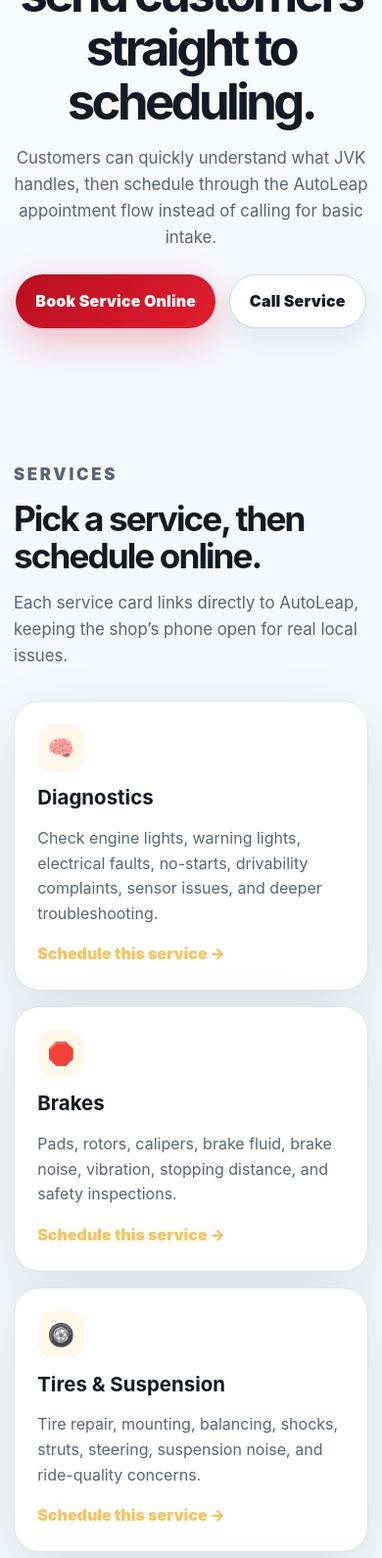
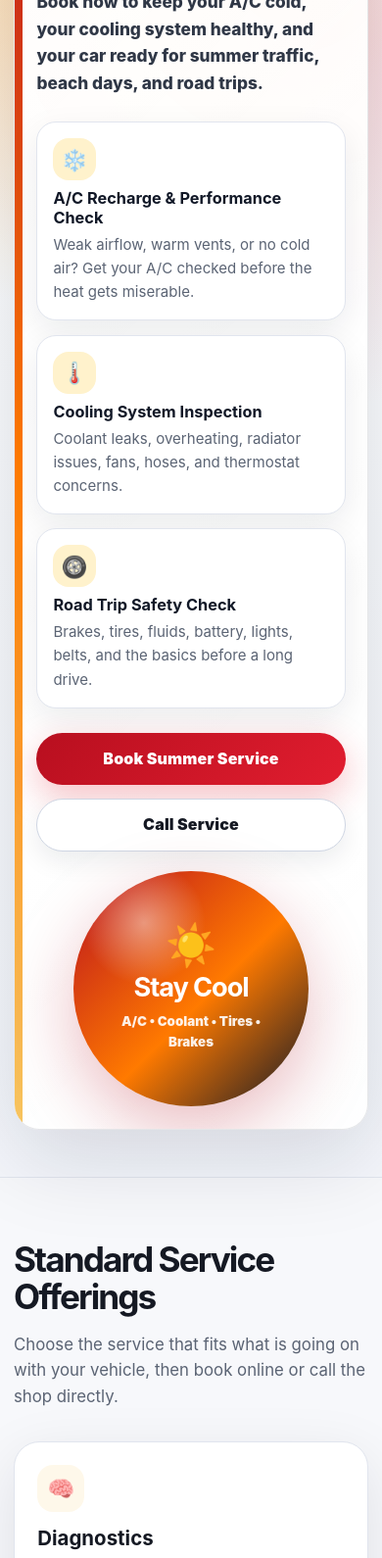
Before and after one commit to davidp-granet/jvkautorepair.granet.tech, a plain HTML site: page services.html in a window 390 px wide. Shown: the part 364-1954 px from the top of the page at 98% size. Drawn offline with Linux system fonts and the light colour scheme.

Commit message:
More changes from Dave

```diff
--- a/services.html
+++ b/services.html
@@ -1,41 +1,31 @@
-<!doctype html>
-<html lang="en">
-<head>
-  <meta charset="utf-8" />
-  <meta name="viewport" content="width=device-width, initial-scale=1" />
-  <title>Auto Repair Services | JVK Auto Service & Sales</title>
-  <meta name="description" content="Schedule auto repair in Derry, NH: diagnostics, brakes, tires, maintenance, A/C, electrical, suspension, engine work, and more." />
-  <meta name="theme-color" content="#b80f1f" />
-  <meta property="og:title" content="Auto Repair Services | JVK Auto Service & Sales" />
-  <meta property="og:description" content="View JVK repair services and schedule through AutoLeap." />
-  <meta property="og:type" content="website" />
-  <link rel="stylesheet" href="styles.css" />
-  <link rel="icon" href="assets/jvk-logo.svg" type="image/svg+xml" />
+<html lang="en"><head>
+  <meta charset="utf-8">
+  <meta name="viewport" content="width=device-width, initial-scale=1">
+  <title>Auto Repair Services | JVK Auto Service &amp; Sales</title>
+  <meta name="description" content="Schedule auto repair in Derry, NH: diagnostics, brakes, tires, maintenance, A/C, electrical, suspension, engine work, and more.">
+  <meta name="theme-color" content="#b80f1f">
+  <meta property="og:title" content="Auto Repair Services | JVK Auto Service &amp; Sales">
+  <meta property="og:description" content="View JVK repair services and schedule through AutoLeap.">
+  <meta property="og:type" content="website">
+  <link rel="stylesheet" href="styles.css">
+  <link rel="icon" href="assets/jvk-logo.svg" type="image/svg+xml">
 </head>
-<body>
+<body class="">
 <a class="skip-link" href="#main">Skip to content</a>
-<header class="site-header" data-header>
-  <div class="topbar">
-    <a href="tel:+16034212678">Service: (603) 421-2678</a>
-    <span aria-hidden="true">•</span>
-    <a href="tel:+16037979217">Sales: (603) 797-9217</a>
-    <span aria-hidden="true">•</span>
-    <a class="topbar-uhaul" href="https://www.uhaul.com/Locations/Truck-Rentals-near-Derry-NH-03038/037572/" target="_blank" rel="noopener">Reserve U-Haul Online</a>
-    <span aria-hidden="true">•</span>
-    <a href="https://www.google.com/maps/search/?api=1&query=JVK%20Auto%20Service%20%26%20Sales%206%20Folsom%20Rd%20Derry%20NH%2003038" target="_blank" rel="noopener">6 Folsom Rd, Derry, NH</a>
-  </div>
+<header class="site-header" data-header="">
+
   <nav class="nav" aria-label="Main navigation">
-    <a class="brand" href="index.html" aria-label="JVK Auto Service & Sales home">
-      <img src="assets/jvk-logo.svg" alt="" width="54" height="54" />
-      <span><strong>JVK Auto</strong><small>Service • Sales • U-Haul</small></span>
+    <a class="brand" href="index.html" aria-label="JVK Auto Service &amp; Sales home">
+      <img src="https://www.jvkautorepair.com/wp-content/uploads/2025/10/logo-1.png" alt="" width="180">
+
     </a>
-    <button class="nav-toggle" type="button" aria-expanded="false" aria-controls="nav-links" data-nav-toggle>
+    <button class="nav-toggle" type="button" aria-expanded="false" aria-controls="nav-links" data-nav-toggle="">
       <span class="sr-only">Open navigation</span><span></span><span></span><span></span>
     </button>
-    <div class="nav-links" id="nav-links" data-nav-links>
+    <div class="nav-links" id="nav-links" data-nav-links="">
       <a href="index.html">Home</a>
-      <a href="services.html">Services</a>
-      <button class="nav-contact-button" type="button" data-contact-open>Contact Us</button>
+      <a class="active" href="services.html">Services</a>
+      <button class="nav-contact-button" type="button" data-contact-open="">Contact Us</button>
       <a class="btn btn-small btn-sales" href="https://www.jvkautos.com/cars-for-sale" target="_blank" rel="noopener">Browse Used Cars</a>
       <a class="btn btn-small btn-uhaul" href="https://www.uhaul.com/Locations/Truck-Rentals-near-Derry-NH-03038/037572/" target="_blank" rel="noopener">U-Haul</a>
       <a class="btn btn-small" href="https://app.myautoleap.com/#/customer-appointment-request/eyJhbGciOiJIUzI1NiIsInR5cCI6IkpXVCJ9.eyJpZCI6IjY1OTcyMjExMGQ3MjU5MDAyMzI1OGYyYyIsImNvbXBhbnlJZCI6IjY3OTcyYWI2NTU4YjNjYWY5YjdjZDY1YSIsInNob3BJZCI6IjY3OTcyYWI2NTU4YjNjYWY5YjdjZDY2YyIsImlzQ29uc3VtZXIiOnRydWUsImlhdCI6MTczODg3MzMyNn0.xbHKh1FTRKF09D29kLP2rGA5WZ_JU78QvMjMRIlIIWc?trackingId=" target="_blank" rel="noopener">Book Service</a>
@@ -44,69 +34,103 @@
 </header>
 <main id="main">
 
-<section class="page-hero services-page-hero">
-  <div class="container narrow">
-    <p class="eyebrow">Repair & Maintenance</p>
-    <h1>Service categories that send customers straight to scheduling.</h1>
-    <p>Customers can quickly understand what JVK handles, then schedule through the AutoLeap appointment flow instead of calling for basic intake.</p>
-    <div class="hero-actions centered">
-      <a class="btn" href="https://app.myautoleap.com/#/customer-appointment-request/eyJhbGciOiJIUzI1NiIsInR5cCI6IkpXVCJ9.eyJpZCI6IjY1OTcyMjExMGQ3MjU5MDAyMzI1OGYyYyIsImNvbXBhbnlJZCI6IjY3OTcyYWI2NTU4YjNjYWY5YjdjZDY1YSIsInNob3BJZCI6IjY3OTcyYWI2NTU4YjNjYWY5YjdjZDY2YyIsImlzQ29uc3VtZXIiOnRydWUsImlhdCI6MTczODg3MzMyNn0.xbHKh1FTRKF09D29kLP2rGA5WZ_JU78QvMjMRIlIIWc?trackingId=" target="_blank" rel="noopener">Book Service Online</a>
-      <a class="btn btn-ghost" href="tel:+16034212678">Call Service</a>
+<section class="summer-deals-section" id="summer-deals" aria-label="Summer service specials">
+  <div class="container">
+    <div class="summer-deal-card">
+      <div class="summer-deal-copy">
+        <p class="eyebrow">Seasonal Service Special</p>
+        <h1>SUMMER IS HERE</h1>
+        <p class="summer-lead">
+          Book now to keep your A/C cold, your cooling system healthy, and your car ready for summer traffic, beach days, and road trips.
+        </p>
+
+        <div class="summer-deal-grid" aria-label="Featured summer services">
+          <article class="summer-mini-card">
+            <span aria-hidden="true">❄️</span>
+            <strong>A/C Recharge &amp; Performance Check</strong>
+            <p>Weak airflow, warm vents, or no cold air? Get your A/C checked before the heat gets miserable.</p>
+          </article>
+
+          <article class="summer-mini-card">
+            <span aria-hidden="true">🌡️</span>
+            <strong>Cooling System Inspection</strong>
+            <p>Coolant leaks, overheating, radiator issues, fans, hoses, and thermostat concerns.</p>
+          </article>
+
+          <article class="summer-mini-card">
+            <span aria-hidden="true">🛞</span>
+            <strong>Road Trip Safety Check</strong>
+            <p>Brakes, tires, fluids, battery, lights, belts, and the basics before a long drive.</p>
+          </article>
+        </div>
+
+        <div class="summer-actions">
+          <a class="btn" href="https://app.myautoleap.com/#/customer-appointment-request/eyJhbGciOiJIUzI1NiIsInR5cCI6IkpXVCJ9.eyJpZCI6IjY1OTcyMjExMGQ3MjU5MDAyMzI1OGYyYyIsImNvbXBhbnlJZCI6IjY3OTcyYWI2NTU4YjNjYWY5YjdjZDY1YSIsInNob3BJZCI6IjY3OTcyYWI2NTU4YjNjYWY5YjdjZDY2YyIsImlzQ29uc3VtZXIiOnRydWUsImlhdCI6MTczODg3MzMyNn0.xbHKh1FTRKF09D29kLP2rGA5WZ_JU78QvMjMRIlIIWc?trackingId=" target="_blank" rel="noopener">Book Summer Service</a>
+          <a class="btn btn-ghost" href="tel:+16034212678">Call Service</a>
+        </div>
+      </div>
+
+      <aside class="summer-deal-badge" aria-label="Summer service focus">
+        <span aria-hidden="true">☀️</span>
+        <strong>Stay Cool</strong>
+        <small>A/C • Coolant • Tires • Brakes</small>
+      </aside>
     </div>
   </div>
 </section>
 
+
 <section class="section">
   <div class="container">
-    <div class="section-head reveal">
-      <p class="eyebrow">Services</p>
-      <h2>Pick a service, then schedule online.</h2>
-      <p>Each service card links directly to AutoLeap, keeping the shop’s phone open for real local issues.</p>
+    <div class="section-head reveal is-visible">
+
+      <h2>Standard Service Offerings</h2>
+      <p>Choose the service that fits what is going on with your vehicle, then book online or call the shop directly.</p>
     </div>
     <div class="service-grid services-list-grid">
-      <article class="service-card service-card-linked reveal">
+      <article class="service-card service-card-linked reveal is-visible">
         <span class="card-icon">🧠</span>
         <h3>Diagnostics</h3>
         <p>Check engine lights, warning lights, electrical faults, no-starts, drivability complaints, sensor issues, and deeper troubleshooting.</p>
         <a class="text-link service-cta" href="https://app.myautoleap.com/#/customer-appointment-request/eyJhbGciOiJIUzI1NiIsInR5cCI6IkpXVCJ9.eyJpZCI6IjY1OTcyMjExMGQ3MjU5MDAyMzI1OGYyYyIsImNvbXBhbnlJZCI6IjY3OTcyYWI2NTU4YjNjYWY5YjdjZDY1YSIsInNob3BJZCI6IjY3OTcyYWI2NTU4YjNjYWY5YjdjZDY2YyIsImlzQ29uc3VtZXIiOnRydWUsImlhdCI6MTczODg3MzMyNn0.xbHKh1FTRKF09D29kLP2rGA5WZ_JU78QvMjMRIlIIWc?trackingId=" target="_blank" rel="noopener">Schedule this service →</a>
       </article>
-      <article class="service-card service-card-linked reveal">
+      <article class="service-card service-card-linked reveal is-visible">
         <span class="card-icon">🛑</span>
         <h3>Brakes</h3>
         <p>Pads, rotors, calipers, brake fluid, brake noise, vibration, stopping distance, and safety inspections.</p>
         <a class="text-link service-cta" href="https://app.myautoleap.com/#/customer-appointment-request/eyJhbGciOiJIUzI1NiIsInR5cCI6IkpXVCJ9.eyJpZCI6IjY1OTcyMjExMGQ3MjU5MDAyMzI1OGYyYyIsImNvbXBhbnlJZCI6IjY3OTcyYWI2NTU4YjNjYWY5YjdjZDY1YSIsInNob3BJZCI6IjY3OTcyYWI2NTU4YjNjYWY5YjdjZDY2YyIsImlzQ29uc3VtZXIiOnRydWUsImlhdCI6MTczODg3MzMyNn0.xbHKh1FTRKF09D29kLP2rGA5WZ_JU78QvMjMRIlIIWc?trackingId=" target="_blank" rel="noopener">Schedule this service →</a>
       </article>
-      <article class="service-card service-card-linked reveal">
+      <article class="service-card service-card-linked reveal is-visible">
         <span class="card-icon">🛞</span>
-        <h3>Tires & Suspension</h3>
+        <h3>Tires &amp; Suspension</h3>
         <p>Tire repair, mounting, balancing, shocks, struts, steering, suspension noise, and ride-quality concerns.</p>
         <a class="text-link service-cta" href="https://app.myautoleap.com/#/customer-appointment-request/eyJhbGciOiJIUzI1NiIsInR5cCI6IkpXVCJ9.eyJpZCI6IjY1OTcyMjExMGQ3MjU5MDAyMzI1OGYyYyIsImNvbXBhbnlJZCI6IjY3OTcyYWI2NTU4YjNjYWY5YjdjZDY1YSIsInNob3BJZCI6IjY3OTcyYWI2NTU4YjNjYWY5YjdjZDY2YyIsImlzQ29uc3VtZXIiOnRydWUsImlhdCI6MTczODg3MzMyNn0.xbHKh1FTRKF09D29kLP2rGA5WZ_JU78QvMjMRIlIIWc?trackingId=" target="_blank" rel="noopener">Schedule this service →</a>
       </article>
-      <article class="service-card service-card-linked reveal">
+      <article class="service-card service-card-linked reveal is-visible">
         <span class="card-icon">🛢️</span>
-        <h3>Oil & Maintenance</h3>
+        <h3>Oil &amp; Maintenance</h3>
         <p>Oil changes, filters, fluids, belts, hoses, batteries, tune-ups, and manufacturer mileage maintenance.</p>
         <a class="text-link service-cta" href="https://app.myautoleap.com/#/customer-appointment-request/eyJhbGciOiJIUzI1NiIsInR5cCI6IkpXVCJ9.eyJpZCI6IjY1OTcyMjExMGQ3MjU5MDAyMzI1OGYyYyIsImNvbXBhbnlJZCI6IjY3OTcyYWI2NTU4YjNjYWY5YjdjZDY1YSIsInNob3BJZCI6IjY3OTcyYWI2NTU4YjNjYWY5YjdjZDY2YyIsImlzQ29uc3VtZXIiOnRydWUsImlhdCI6MTczODg3MzMyNn0.xbHKh1FTRKF09D29kLP2rGA5WZ_JU78QvMjMRIlIIWc?trackingId=" target="_blank" rel="noopener">Schedule this service →</a>
       </article>
-      <article class="service-card service-card-linked reveal">
+      <article class="service-card service-card-linked reveal is-visible">
         <span class="card-icon">❄️</span>
-        <h3>A/C, Heating & Cooling</h3>
+        <h3>A/C, Heating &amp; Cooling</h3>
         <p>A/C service, heat concerns, radiator issues, coolant leaks, overheating, fans, thermostats, and seasonal checks.</p>
         <a class="text-link service-cta" href="https://app.myautoleap.com/#/customer-appointment-request/eyJhbGciOiJIUzI1NiIsInR5cCI6IkpXVCJ9.eyJpZCI6IjY1OTcyMjExMGQ3MjU5MDAyMzI1OGYyYyIsImNvbXBhbnlJZCI6IjY3OTcyYWI2NTU4YjNjYWY5YjdjZDY1YSIsInNob3BJZCI6IjY3OTcyYWI2NTU4YjNjYWY5YjdjZDY2YyIsImlzQ29uc3VtZXIiOnRydWUsImlhdCI6MTczODg3MzMyNn0.xbHKh1FTRKF09D29kLP2rGA5WZ_JU78QvMjMRIlIIWc?trackingId=" target="_blank" rel="noopener">Schedule this service →</a>
       </article>
-      <article class="service-card service-card-linked reveal">
+      <article class="service-card service-card-linked reveal is-visible">
         <span class="card-icon">⚙️</span>
-        <h3>Engine & Driveline</h3>
+        <h3>Engine &amp; Driveline</h3>
         <p>Engine repair, engine replacement, driveline repairs, under-car service, exhaust, and complex mechanical work.</p>
         <a class="text-link service-cta" href="https://app.myautoleap.com/#/customer-appointment-request/eyJhbGciOiJIUzI1NiIsInR5cCI6IkpXVCJ9.eyJpZCI6IjY1OTcyMjExMGQ3MjU5MDAyMzI1OGYyYyIsImNvbXBhbnlJZCI6IjY3OTcyYWI2NTU4YjNjYWY5YjdjZDY1YSIsInNob3BJZCI6IjY3OTcyYWI2NTU4YjNjYWY5YjdjZDY2YyIsImlzQ29uc3VtZXIiOnRydWUsImlhdCI6MTczODg3MzMyNn0.xbHKh1FTRKF09D29kLP2rGA5WZ_JU78QvMjMRIlIIWc?trackingId=" target="_blank" rel="noopener">Schedule this service →</a>
       </article>
-      <article class="service-card service-card-linked reveal">
+      <article class="service-card service-card-linked reveal is-visible">
         <span class="card-icon">🌍</span>
-        <h3>Foreign & Domestic</h3>
+        <h3>Foreign &amp; Domestic</h3>
         <p>Service for domestic vehicles and foreign makes that need careful diagnostics and experienced technicians.</p>
         <a class="text-link service-cta" href="https://app.myautoleap.com/#/customer-appointment-request/eyJhbGciOiJIUzI1NiIsInR5cCI6IkpXVCJ9.eyJpZCI6IjY1OTcyMjExMGQ3MjU5MDAyMzI1OGYyYyIsImNvbXBhbnlJZCI6IjY3OTcyYWI2NTU4YjNjYWY5YjdjZDY1YSIsInNob3BJZCI6IjY3OTcyYWI2NTU4YjNjYWY5YjdjZDY2YyIsImlzQ29uc3VtZXIiOnRydWUsImlhdCI6MTczODg3MzMyNn0.xbHKh1FTRKF09D29kLP2rGA5WZ_JU78QvMjMRIlIIWc?trackingId=" target="_blank" rel="noopener">Schedule this service →</a>
       </article>
-      <article class="service-card service-card-linked reveal">
+      <article class="service-card service-card-linked reveal is-visible">
         <span class="card-icon">🔑</span>
         <h3>Convenience</h3>
         <p>Secure 24-hour key drop, appointment requests, financing options, and easy contact paths for busy customers.</p>
@@ -116,21 +140,13 @@
   </div>
 </section>
 
-<section class="section cta-band">
-  <div class="container cta-inner">
-    <div>
-      <h2>Ready to schedule?</h2>
-      <p>Send customers straight to AutoLeap for booking instead of making them call during shop hours.</p>
-    </div>
-    <a class="btn" href="https://app.myautoleap.com/#/customer-appointment-request/eyJhbGciOiJIUzI1NiIsInR5cCI6IkpXVCJ9.eyJpZCI6IjY1OTcyMjExMGQ3MjU5MDAyMzI1OGYyYyIsImNvbXBhbnlJZCI6IjY3OTcyYWI2NTU4YjNjYWY5YjdjZDY1YSIsInNob3BJZCI6IjY3OTcyYWI2NTU4YjNjYWY5YjdjZDY2YyIsImlzQ29uc3VtZXIiOnRydWUsImlhdCI6MTczODg3MzMyNn0.xbHKh1FTRKF09D29kLP2rGA5WZ_JU78QvMjMRIlIIWc?trackingId=" target="_blank" rel="noopener">Book Now</a>
-  </div>
-</section>
+
 
 </main>
 <footer class="site-footer">
   <div class="container footer-grid">
     <div>
-      <a class="footer-brand" href="index.html"><img src="assets/jvk-logo.svg" alt="" width="48" height="48" /><strong>JVK Auto Service & Sales</strong></a>
+      <a class="footer-brand" href="index.html"><img src="assets/jvk-logo.svg" alt="" width="48" height="48"><strong>JVK Auto Service &amp; Sales</strong></a>
       <p>Auto repair, used vehicles, financing, and U-Haul rentals from one local Derry, New Hampshire shop.</p>
     </div>
     <div>
@@ -149,14 +165,14 @@
     </div>
   </div>
   <div class="footer-bottom">
-    <span>© 2026 JVK Auto Service & Sales</span>
+    <span>© 2026 JVK Auto Service &amp; Sales</span>
     <span>Static redesign by GraNet IT Solutions</span>
   </div>
 </footer>
-<div class="contact-modal" data-contact-modal aria-hidden="true">
-  <div class="contact-modal-backdrop" data-contact-close></div>
+<div class="contact-modal" data-contact-modal="" aria-hidden="true">
+  <div class="contact-modal-backdrop" data-contact-close=""></div>
   <section class="contact-modal-dialog" role="dialog" aria-modal="true" aria-labelledby="contact-modal-title" tabindex="-1">
-    <button class="contact-modal-close" type="button" aria-label="Close contact information" data-contact-close>×</button>
+    <button class="contact-modal-close" type="button" aria-label="Close contact information" data-contact-close="">×</button>
     <div class="contact-modal-content">
       <p class="eyebrow">Contact JVK</p>
       <h2 id="contact-modal-title">JVK Auto Service &amp; Sales</h2>
@@ -184,5 +200,6 @@
 </div>
 
 <script src="script.js"></script>
-</body>
-</html>
+
+
+</body></html>
--- a/styles.css
+++ b/styles.css
@@ -436,3 +436,188 @@ body.modal-open { overflow: hidden; }
   padding: 3rem 0;
 }
 .redirect-page p { color: var(--dark-muted); }
+
+/* 2026-06 update: services page summer deals hero */
+.summer-deals-section {
+  padding: clamp(2.75rem, 6vw, 5.25rem) 0 clamp(3.25rem, 7vw, 6rem);
+  background:
+    radial-gradient(circle at 12% 12%, rgba(255, 180, 60, .38), transparent 28%),
+    radial-gradient(circle at 82% 18%, rgba(225, 29, 47, .18), transparent 32%),
+    linear-gradient(180deg, #ffffff 0%, #f4f6fb 100%);
+  border-bottom: 1px solid #e1e5ee;
+}
+
+.summer-deal-card {
+  position: relative;
+  overflow: hidden;
+  display: grid;
+  grid-template-columns: minmax(0, 1fr) minmax(220px, 300px);
+  gap: clamp(1.25rem, 4vw, 3rem);
+  align-items: center;
+  padding: clamp(1.4rem, 4vw, 3.2rem);
+  border-radius: 34px;
+  background:
+    linear-gradient(135deg, rgba(255, 255, 255, .97), rgba(255, 255, 255, .9)),
+    radial-gradient(circle at 80% 12%, rgba(255, 122, 0, .24), transparent 30%);
+  color: var(--dark-text);
+  border: 1px solid rgba(16, 24, 40, .10);
+  box-shadow: 0 28px 90px rgba(16, 24, 40, .14);
+}
+
+.summer-deal-card::before {
+  content: "";
+  position: absolute;
+  inset: 0 auto 0 0;
+  width: clamp(8px, 1.1vw, 14px);
+  background: linear-gradient(180deg, var(--red), #ff7a00, var(--gold));
+}
+
+.summer-deal-copy {
+  position: relative;
+  z-index: 1;
+}
+
+.summer-deal-card h1 {
+  max-width: 100%;
+  margin: 0;
+  color: #111827;
+  font-size: clamp(3.1rem, 8vw, 7rem);
+  line-height: .86;
+  letter-spacing: -.085em;
+  text-transform: uppercase;
+}
+
+.summer-lead {
+  max-width: 820px;
+  margin: 1rem 0 0;
+  color: #2f3746;
+  font-size: clamp(1.08rem, 2vw, 1.45rem);
+  font-weight: 850;
+}
+
+.summer-deal-grid {
+  display: grid;
+  grid-template-columns: repeat(3, minmax(0, 1fr));
+  gap: .9rem;
+  margin: 1.6rem 0;
+}
+
+.summer-mini-card {
+  min-height: 100%;
+  padding: 1rem;
+  border-radius: 20px;
+  background: #ffffff;
+  border: 1px solid #e1e5ee;
+  box-shadow: 0 12px 34px rgba(16, 24, 40, .08);
+}
+
+.summer-mini-card span {
+  display: inline-grid;
+  width: 2.7rem;
+  height: 2.7rem;
+  place-items: center;
+  margin-bottom: .55rem;
+  border-radius: 16px;
+  background: #fff2cc;
+  font-size: 1.35rem;
+}
+
+.summer-mini-card strong {
+  display: block;
+  margin-bottom: .35rem;
+  color: #111827;
+  font-size: 1.02rem;
+  line-height: 1.2;
+}
+
+.summer-mini-card p {
+  margin: 0;
+  color: var(--dark-muted);
+  font-size: .94rem;
+}
+
+.summer-actions {
+  display: flex;
+  flex-wrap: wrap;
+  gap: .85rem;
+}
+
+.summer-deal-badge {
+  position: relative;
+  z-index: 1;
+  display: grid;
+  place-items: center;
+  text-align: center;
+  align-content: center;
+  justify-self: center;
+  width: min(100%, 280px);
+  aspect-ratio: 1;
+  padding: 1.5rem;
+  border-radius: 999px;
+  color: #ffffff;
+  background:
+    radial-gradient(circle at 30% 22%, rgba(255, 255, 255, .45), transparent 25%),
+    linear-gradient(135deg, #b80f1f 0%, #ff7a00 55%, #111827 100%);
+  box-shadow: 0 24px 70px rgba(184, 15, 31, .28);
+}
+
+.summer-deal-badge span {
+  display: block;
+  font-size: clamp(2.6rem, 5vw, 4rem);
+  line-height: 1;
+  margin-bottom: .6rem;
+}
+
+.summer-deal-badge strong {
+  display: block;
+  font-size: clamp(1.7rem, 3vw, 2.4rem);
+  line-height: .95;
+  letter-spacing: -.04em;
+}
+
+.summer-deal-badge small {
+  display: block;
+  max-width: 180px;
+  margin-top: .65rem;
+  color: rgba(255,255,255,.9);
+  font-weight: 900;
+}
+
+/* Safety: the summer banner must never vanish if reveal classes are accidentally added later. */
+.summer-deals-section .reveal,
+.summer-deal-card.reveal {
+  opacity: 1;
+  transform: none;
+}
+
+@media (max-width: 980px) {
+  .summer-deal-card {
+    grid-template-columns: 1fr;
+  }
+
+  .summer-deal-badge {
+    width: min(240px, 82vw);
+  }
+
+  .summer-deal-grid {
+    grid-template-columns: 1fr;
+  }
+}
+
+@media (max-width: 640px) {
+  .summer-deals-section {
+    padding: 1.5rem 0 3rem;
+  }
+
+  .summer-deal-card {
+    border-radius: 26px;
+  }
+
+  .summer-deal-card h1 {
+    font-size: clamp(3rem, 18vw, 4.8rem);
+  }
+
+  .summer-actions {
+    display: grid;
+  }
+}
```
